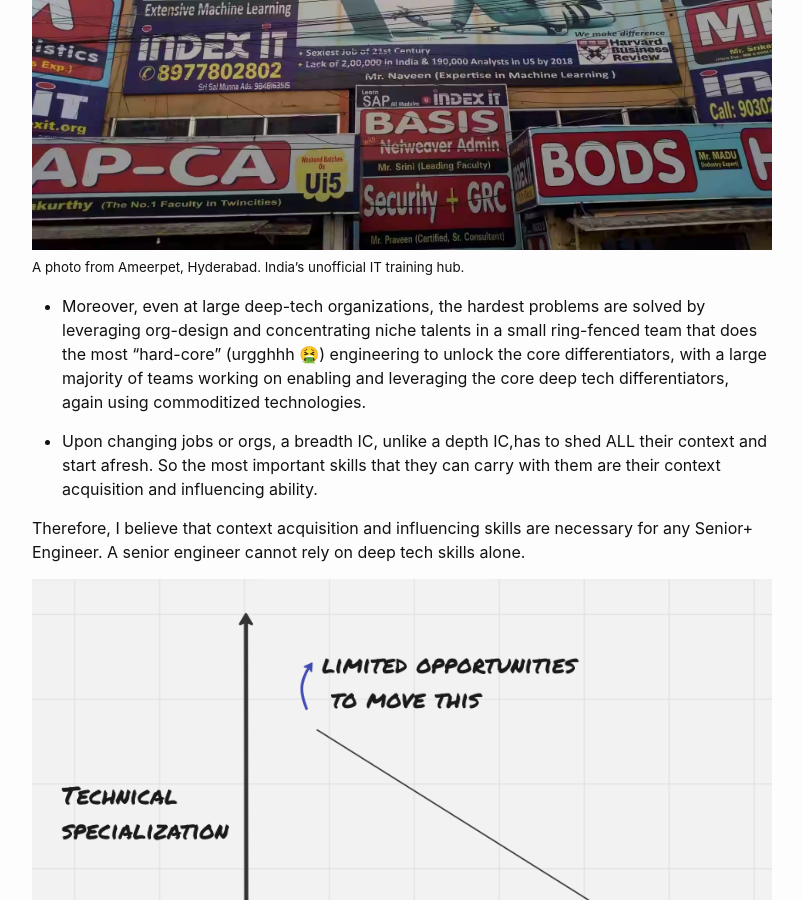
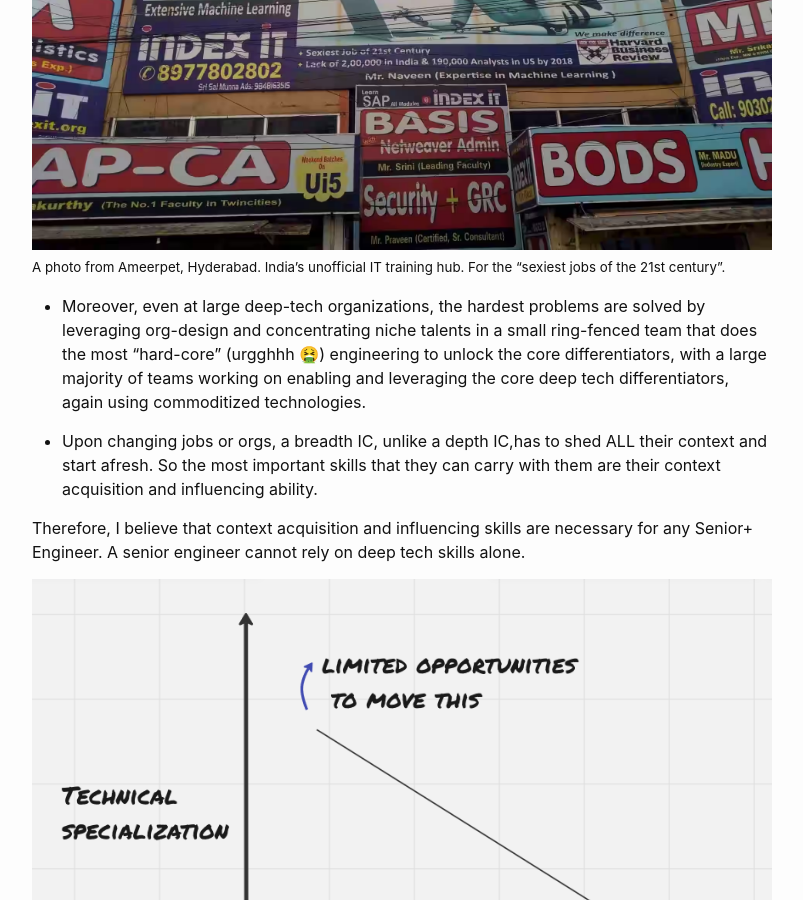
Before and after one commit to ashwnacharya/ashwnacharya.github.io, a Jekyll site: the page built from _posts/2024-01-06-senior-engg-expecations.markdown, in a window 1280 px wide and 900 px high, scrolled down 2395 px. Shown: the whole window, without its empty margins (238-1041 px from the left). Built offline with Jekyll 4.4.1, drawn with Linux system fonts in a browser that asks for light colours.

Commit message:
Funnyness.

```diff
--- a/_posts/2024-01-06-senior-engg-expecations.markdown
+++ b/_posts/2024-01-06-senior-engg-expecations.markdown
@@ -37,7 +37,7 @@ Although I appreciate the depth vs. breadth insight, I personally believe there'
 * Therefore the nicheness of Deep-tech roles are very much a function of its novelty. Furthermore, most deep technologies of today become commoditized over time due to market forces, so a lucrative niche deep tech role isn’t forever: If such a role exists, it is bound to attract talented engineers, thus widening the talent pool of engineers specialising in that area. Also, the core differentiator of that technology is bound to be commoditised through Saas-ification. And the Saas-fication of deep tech has only accelerated and will continue to do so.
 
 ![](/assets/2024-01-06/commoditization.avif)
-<sub>A photo from Ameerpet, Hyderabad. India's unofficial IT training hub.</sub>
+<sub>A photo from Ameerpet, Hyderabad. India's unofficial IT training hub. For the "sexiest jobs of the 21st century". </sub>
 
 *  Moreover, even at large deep-tech organizations, the hardest problems are solved by leveraging org-design and concentrating niche talents in a small ring-fenced team that does the most “hard-core” (urgghhh 🤮) engineering to unlock the core differentiators, with a large majority of teams working on enabling and leveraging the core deep tech differentiators, again using commoditized technologies.
 
```
